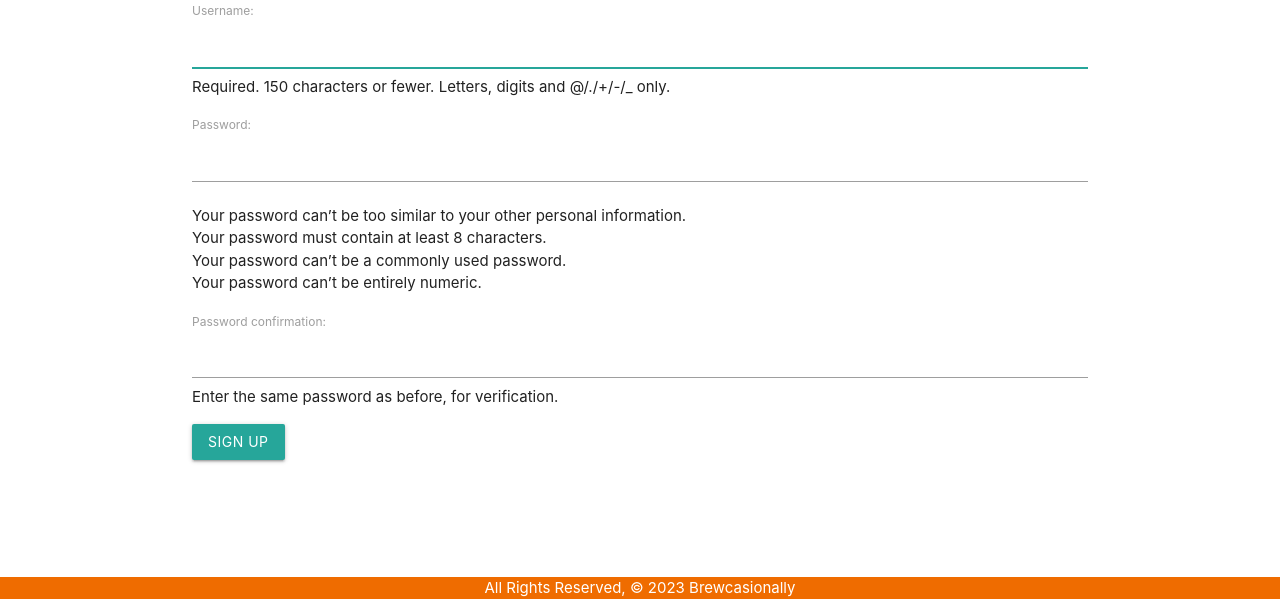
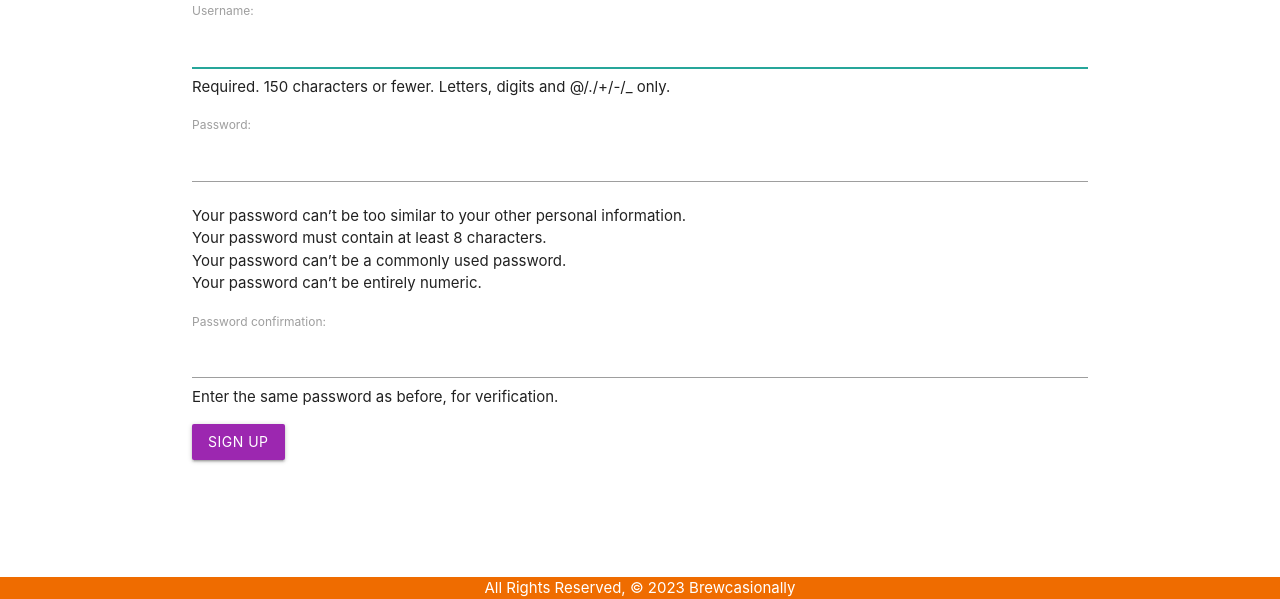
Before and after one commit to FernRicaurte/brewcasionally, a Django app: page /accounts/signup/ in a window 1280 px wide. Shown: the part 201-800 px from the top of the page. Run offline with Django 4.2, Linux system fonts and the light colour scheme.

Commit message:
minor style changes

```diff
--- a/main_app/templates/about.html
+++ b/main_app/templates/about.html
@@ -5,6 +5,7 @@
 <hr>
 <h4>Save a brew, pair snacks, and make plans!</h4>
 <br>
+<strong>
 <p>
     With this practical, user-friendly application, you can search and discover new brews- all it takes is submitting the abv (alcohol by volume) of your preference. You will have brews matching the range of your desired abv.
 </p>
@@ -16,6 +17,6 @@
 <p>
     Get right for any occasion with Brewcasionally!
 </p>
-
+</strong>
 
 {% endblock %}
--- a/main_app/templates/registration/login.html
+++ b/main_app/templates/registration/login.html
@@ -7,7 +7,7 @@
     {% csrf_token %}
     {{ form.as_p }}
     <input type="hidden" name="next" value="{{ next }}">
-    <button type="submit" class="btn">Log In</button>
+    <button class="btn purple" type="submit" class="btn">Log In</button>
 </form>
 
 {% endblock %}
--- a/main_app/templates/registration/signup.html
+++ b/main_app/templates/registration/signup.html
@@ -8,7 +8,7 @@
 <form method="POST" action="{% url 'signup' %}">
     {% csrf_token %}
     {{ form.as_p }}
-<input type="submit" class="btn" value="Sign Up">
+<input class="btn purple" type="submit" class="btn" value="Sign Up">
 </form>
 
 {% endblock %}
```
Also changed, not shown: brewcasionally/settings.py (line endings or trailing spaces).
